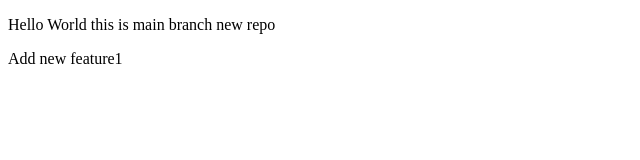
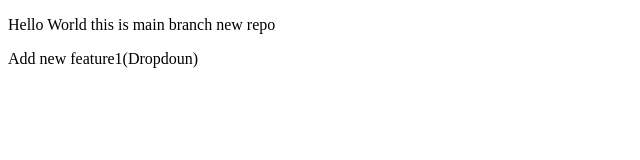
Before and after one commit to ManojAvhad13/Demo_Practice, a plain HTML site: page index.html in a window 1280 px wide. Shown: the full height of the page, 0-640 px from the left. Drawn offline with Linux system fonts and the light colour scheme.

```diff
--- a/index.html
+++ b/index.html
@@ -9,7 +9,7 @@
 
 <body>
     <p>Hello World this is main branch new repo</p>
-    <p>Add new feature1</p>
+    <p>Add new feature1(Dropdoun)</p>
 </body>
 
 </html>
```
